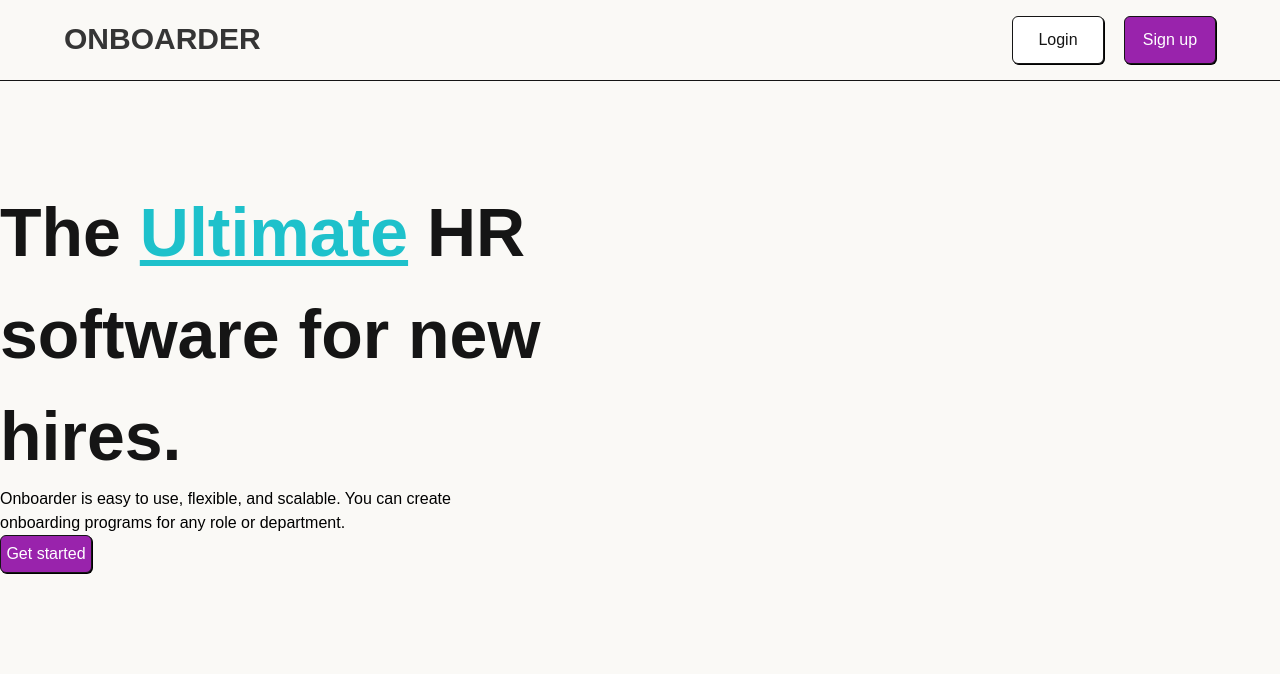
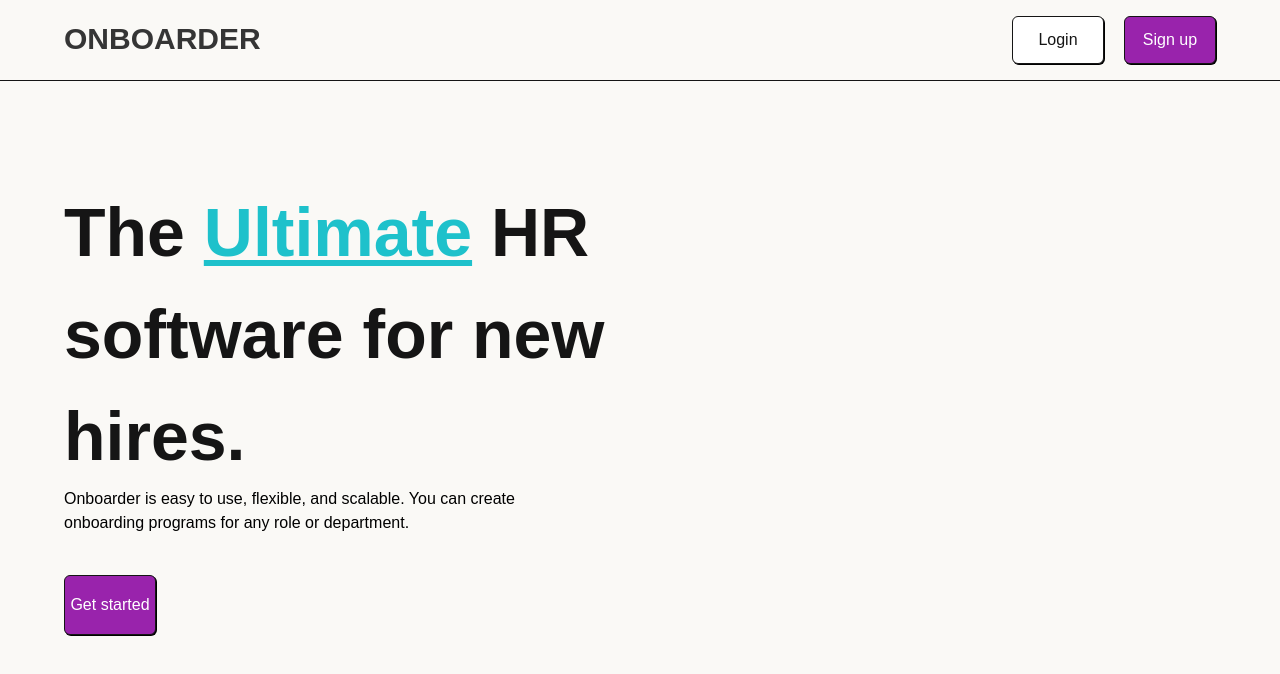
Before and after one commit to codename-untitled/untitled-frontend, a React (Create React App) app: page / in a window 1280 px wide. Shown: the top 674 px of the page. Built offline with nearby package versions, Linux system fonts and the light colour scheme.

Commit message:
chore: update props

```diff
--- a/src/modules/general/components/header/index.tsx
+++ b/src/modules/general/components/header/index.tsx
@@ -12,12 +12,12 @@ const Header = () => {
           label="Login"
           onClick={() => navigate('/login')}
           color="white"
-          className="w-[140px] h-[48px]"
+          className="w-[141px] h-[48px]"
         />
         <Button
           label="Sign up"
           onClick={() => navigate('/signup')}
-          className="w-[140px] h-[48px]"
+          className="w-[141px] h-[48px]"
         />
       </div>
     </div>
--- a/src/pages/home/index.tsx
+++ b/src/pages/home/index.tsx
@@ -5,7 +5,7 @@ const Home = () => (
   <div className="min-h-screen h-[100%] bg-offWhite">
     <Header />
     <div className="flex w-[100%]">
-      <div className="basis-[50%]">
+      <div className="basis-[50%] ml-[5%]">
         <p className="text-black text-[68px] font-extrabold max-w-[583px] mt-[100px]">
           The <span className="underline text-chartBlue">Ultimate</span> HR
           software for new hires.
@@ -15,7 +15,7 @@ const Home = () => (
           <br />
           onboarding programs for any role or department.
         </p>
-        <Button label="Get started" />
+        <Button label="Get started" className="w-[186px] h-[60px] mt-10" />
       </div>
       <div className="basis-[50%]" />
     </div>
```
